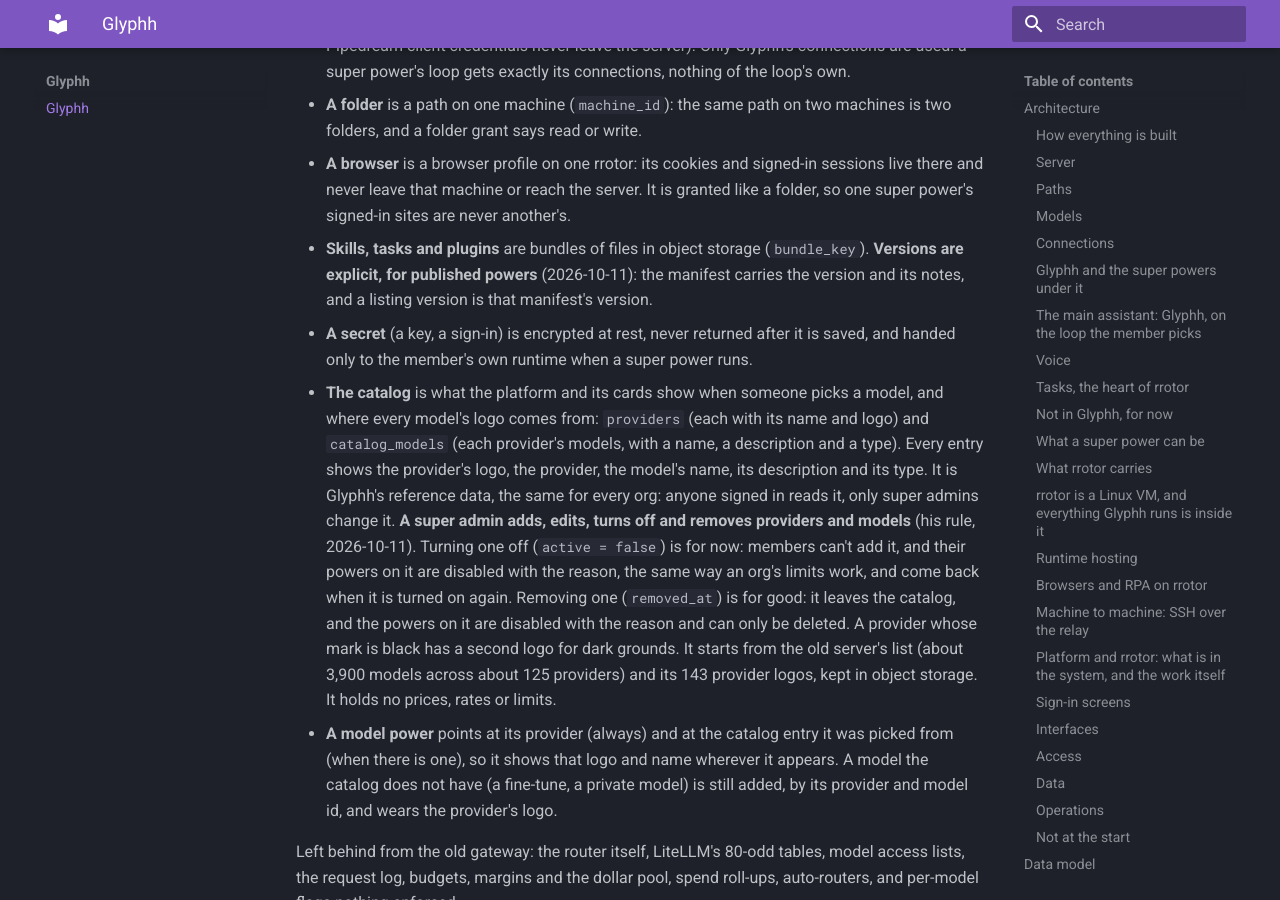
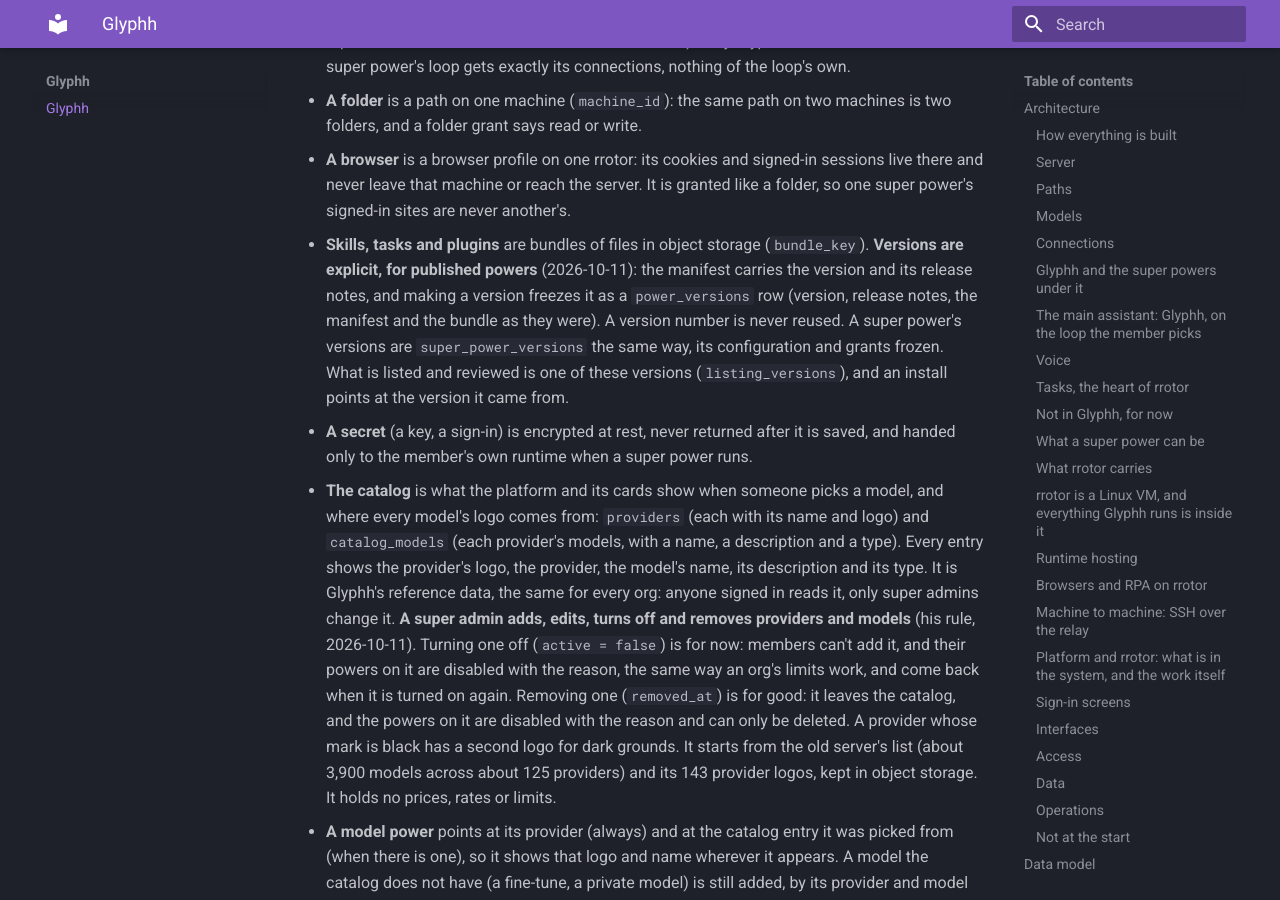
Before and after one commit to glyphh-ai/server, an MkDocs documentation site: the page built from docs/architecture.md, in a window 1280 px wide and 900 px high, scrolled down 20503 px. Built offline with MkDocs 1.6.1 and Material for MkDocs 9.7.7, drawn with Linux system fonts in a browser that asks for light colours.

Commit message:
Versions and release notes in the server's database: power_versions and super_power_versions (explicit version from the manifest, release notes, the manifest or configuration and the bundle frozen, never reused); a power points at its current version; a listing version is one of them
Co-Authored-By: Claude Opus 5.5 <noreply@anthropic.com>

```diff
--- a/docs/architecture.md
+++ b/docs/architecture.md
@@ -496,8 +496,7 @@ erDiagram
         timestamptz disabled_at "set while a limit leaves it out: it stops working and can only be deleted; cleared when allowed again"
         text disabled_reason "which limit left it out"
         uuid listing_version_id FK "the listing version it was installed from; null = made by its owner"
-        text version "from its manifest; explicit, and required to publish it"
-        text version_notes "from its manifest: what changed in this version"
+        uuid current_version_id FK "the version in use now; null until its first version"
         timestamptz created_at
         timestamptz updated_at
     }
@@ -947,6 +946,10 @@ erDiagram
     super_powers |o--o{ listings : "listed as"
     categories ||--o{ listings : "groups"
     listings ||--o{ listing_versions : "has"
+    powers ||--o{ power_versions : "is released as"
+    super_powers ||--o{ super_power_versions : "is released as"
+    power_versions ||--o{ listing_versions : "submitted as"
+    super_power_versions ||--o{ listing_versions : "submitted as"
     listing_versions ||--o{ listing_screenshots : "shows"
     listing_versions ||--o{ listing_requirements : "needs"
     listing_versions ||--o{ reviews : "reviewed in"
@@ -981,13 +984,34 @@ erDiagram
         timestamptz updated_at
     }
 
+    power_versions {
+        uuid id PK
+        uuid power_id FK
+        text version "from the manifest, explicit: 1.0.0, 1.1.0, ...; unique per power, never reused"
+        text release_notes "from the manifest: what changed in this version"
+        jsonb manifest "the manifest as it was, frozen"
+        text bundle_key "the bundle as it was, frozen, in object storage"
+        uuid created_by FK "who made the version"
+        timestamptz created_at
+    }
+
+    super_power_versions {
+        uuid id PK
+        uuid super_power_id FK
+        text version "explicit: 1.0.0, ...; unique per super power, never reused"
+        text release_notes "what changed in this version"
+        jsonb configuration "its configuration and grants as they were, frozen"
+        text bundle_key "its files as they were, frozen"
+        uuid created_by FK
+        timestamptz created_at
+    }
+
     listing_versions {
         uuid id PK
         uuid listing_id FK
-        text version "1.0.0, ...; unique per listing"
-        text bundle_key "the bundle, frozen when submitted"
+        uuid power_version_id FK "the power version submitted (kind power)"
+        uuid super_power_version_id FK "the super power version submitted (kind super_power)"
         text state "draft, org_review, changes_requested, org_approved, glyphh_review, published, rejected"
-        text notes "what changed in this version"
         timestamptz submitted_at
         timestamptz published_at
         timestamptz created_at
@@ -1134,7 +1158,7 @@ Every power is a row in `powers` (who owns it, its kind and name), and one row i
 - **A connection** is a user's own account at Pipedream: the service it connects to (Gmail, Slack, ...) and the account id. Pipedream calls a service an app; Glyphh says service, because an app is something else here. Glyphh stores no sign-in for it: Pipedream holds the account and its tokens, under the Glyphh user's id as Pipedream's external user id. Linking one: the server asks Pipedream for a connect token for that user, and Pipedream's own page does the sign-in. Using one: the loop reaches Pipedream's MCP server (`remote.mcp.pipedream.net/v3`) with the Pipedream project, environment, service (`x-pd-app-slug`) and the user's id as headers, and a short-lived Pipedream access token the server mints for the run (Glyphh's Pipedream client credentials never leave the server). Only Glyphh's connections are used: a super power's loop gets exactly its connections, nothing of the loop's own.
 - **A folder** is a path on one machine (`machine_id`): the same path on two machines is two folders, and a folder grant says read or write.
 - **A browser** is a browser profile on one rrotor: its cookies and signed-in sessions live there and never leave that machine or reach the server. It is granted like a folder, so one super power's signed-in sites are never another's.
-- **Skills, tasks and plugins** are bundles of files in object storage (`bundle_key`). **Versions are explicit, for published powers** (2026-10-11): the manifest carries the version and its notes, and a listing version is that manifest's version.
+- **Skills, tasks and plugins** are bundles of files in object storage (`bundle_key`). **Versions are explicit, for published powers** (2026-10-11): the manifest carries the version and its release notes, and making a version freezes it as a `power_versions` row (version, release notes, the manifest and the bundle as they were). A version number is never reused. A super power's versions are `super_power_versions` the same way, its configuration and grants frozen. What is listed and reviewed is one of these versions (`listing_versions`), and an install points at the version it came from.
 - **A secret** (a key, a sign-in) is encrypted at rest, never returned after it is saved, and handed only to the member's own runtime when a super power runs.
 - **The catalog** is what the platform and its cards show when someone picks a model, and where every model's logo comes from: `providers` (each with its name and logo) and `catalog_models` (each provider's models, with a name, a description and a type). Every entry shows the provider's logo, the provider, the model's name, its description and its type. It is Glyphh's reference data, the same for every org: anyone signed in reads it, only super admins change it. **A super admin adds, edits, turns off and removes providers and models** (his rule, 2026-10-11). Turning one off (`active = false`) is for now: members can't add it, and their powers on it are disabled with the reason, the same way an org's limits work, and come back when it is turned on again. Removing one (`removed_at`) is for good: it leaves the catalog, and the powers on it are disabled with the reason and can only be deleted. A provider whose mark is black has a second logo for dark grounds. It starts from the old server's list (about 3,900 models across about 125 providers) and its 143 provider logos, kept in object storage. It holds no prices, rates or limits.
 - **A model power** points at its provider (always) and at the catalog entry it was picked from (when there is one), so it shows that logo and name wherever it appears. A model the catalog does not have (a fine-tune, a private model) is still added, by its provider and model id, and wears the provider's logo.
```
Also changed, not shown: docs/img/data-model.png.
